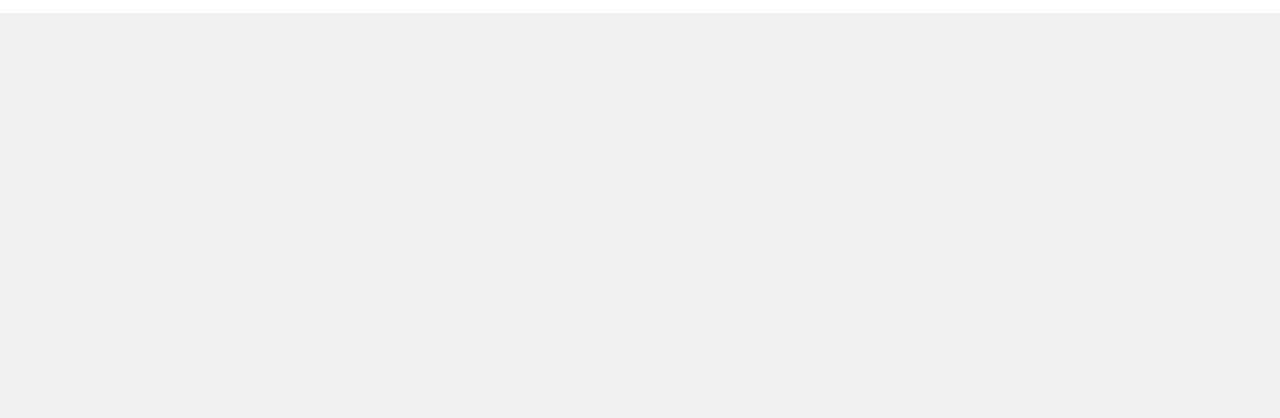
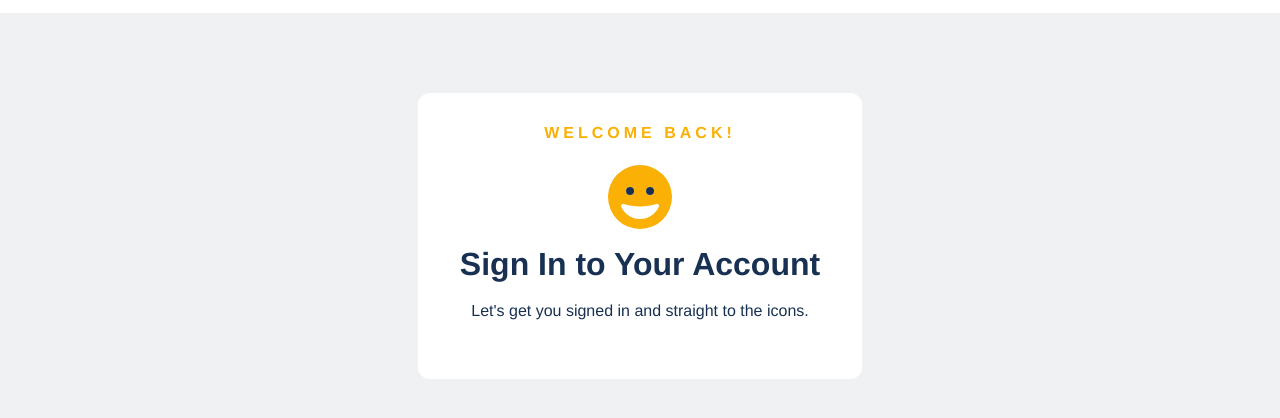
Before and after one commit to TempestaTorres/Login-Card-Demo, a plain HTML site: page index.html in a window 1280 px wide. Shown: the part 60-478 px from the top of the page. Drawn offline with Linux system fonts and the light colour scheme.

Commit message:
card header added

```diff
--- a/dist/css/login-card.css
+++ b/dist/css/login-card.css
@@ -1,3 +1,58 @@
+:root {
+    --card-margin-bottom: calc(1em * 2);
+    --card-border-width: 0;
+    --card-border-style: solid;
+    --card-border-color: #fff;
+    --card-border-radius: 0.75em;
+    --card-background: #fff;
+    --card-vertical-padding: 1.75rem;
+    --card-horizontal-padding: 2rem;
+    --card-min-height: 5em;
+    --card-color:  rgb(24, 49, 83);
+}
 .card {
-
+    position: relative;
+    margin-bottom: var(--card-margin-bottom);
+    outline: none;
+    border: var(--card-border-width) var(--card-border-style) var(--card-border-color);
+    border-radius: var(--card-border-radius);
+    background: var(--card-background);
+    padding: var(--card-vertical-padding) var(--card-horizontal-padding);
+    min-height: var(--card-min-height);
+    text-align: center;
+    color: var(--card-color);
 }
+.card:is(.default) {
+    --card-border-color: rgb(165, 171, 187);
+}
+.card-header {
+    margin-top: calc(-1 * var(--card-vertical-padding));
+    margin-right: calc(-1 * var(--card-horizontal-padding));
+    margin-left: calc(-1 * var(--card-horizontal-padding));
+    padding: var(--card-vertical-padding) var(--card-horizontal-padding);
+}
+.card-header__subtitle {
+    display: block;
+    text-transform: uppercase;
+    font-weight: 900;
+    letter-spacing: 0.25em;
+    color: #fab005;
+    margin-bottom: 1.25rem;
+}
+.face-grin {
+    display: inline-block;
+    width: 1em;
+    height: 1em;
+    font-size: 4em;
+    vertical-align: -0.125em;
+    margin: 0 auto;
+}
+.color-secondary {
+    fill: #fab005;
+}
+.card-title {
+    margin: 1rem 0;
+    font-weight: 600;
+    font-size: 32px;
+    line-height: 38px;
+}
--- a/dist/css/main.css
+++ b/dist/css/main.css
@@ -34,7 +34,7 @@
     margin-left: auto;
 }
 .line-length-sm {
-    max-width: 45ch;
+    max-width: 50ch;
 }
 .padding-y-md {
     padding-top: calc(1em * 1) !important;
--- a/index.html
+++ b/index.html
@@ -34,8 +34,25 @@
     <main class="app-content">
         <div class="inner-container">
             <div class="margin-auto line-length-sm">
-                <article class="card roomy default">
-
+                <article class="card default">
+                    <!--   Card Header   -->
+                    <div class="card-header">
+                        <span class="card-header__subtitle">Welcome Back!</span>
+                        <svg class="face-grin" xmlns="http://www.w3.org/2000/svg" viewBox="0 0 512 512">
+                            <!--!Font Awesome Free 6.7.2 by @fontawesome - https://fontawesome.com License - https://fontawesome.com/license/free Copyright 2025 Fonticons, Inc.-->
+                            <g class="fa-duotone-group">
+                                <path fill="currentColor"
+                                      d="M0 256a256 256 0 1 0 512 0A256 256 0 1 0 0 256zm105.2 75.5c-5-11.8 7-22.5 19.3-18.7c39.7 12.2 84.5 19 131.8 19s92.1-6.8 131.8-19c12.3-3.8 24.3 6.9 19.3 18.7C382.4 390.6 324.2 432 256.3 432s-126.2-41.4-151.1-100.5zM208.4 208a32 32 0 1 1 -64 0 32 32 0 1 1 64 0zm160 0a32 32 0 1 1 -64 0 32 32 0 1 1 64 0z"
+                                      class="color-secondary"></path>
+                                <path fill="currentColor"
+                                      d="M176.4 240a32 32 0 1 0 0-64 32 32 0 1 0 0 64zm160 0a32 32 0 1 0 0-64 32 32 0 1 0 0 64z"
+                                      class="color-primary"></path>
+                            </g>
+                        </svg>
+                        <h1 class="card-title">Sign In to Your Account</h1>
+                        <p>Let's get you signed in and straight to the icons.</p>
+                    </div>
+                    <!--   Card Body   -->
                 </article>
             </div>
         </div>
```
